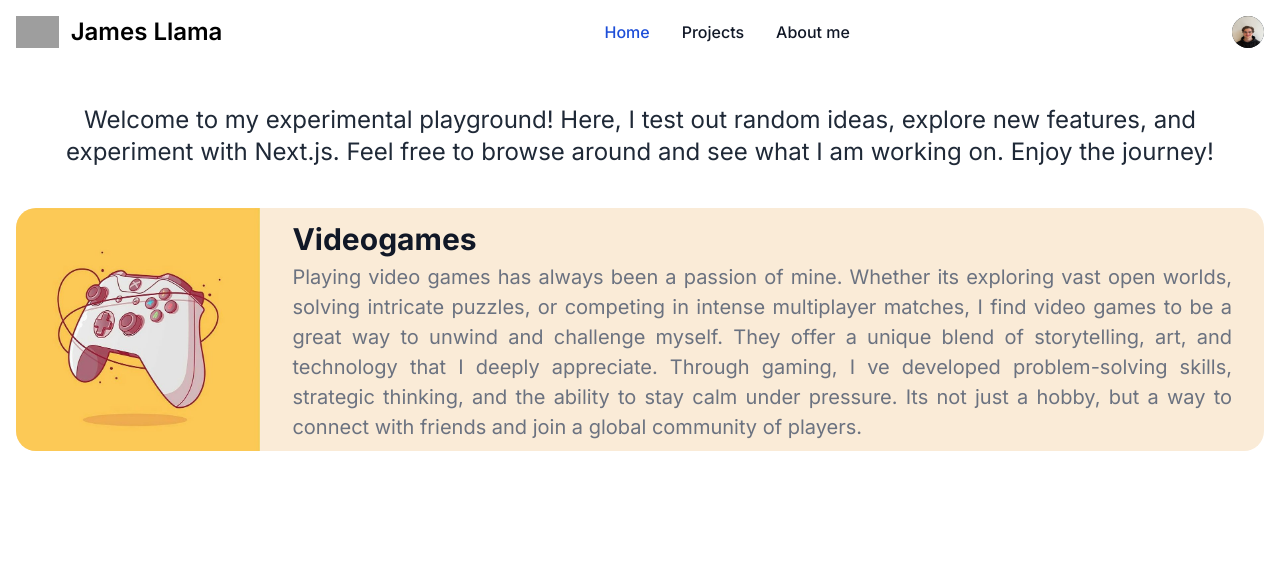
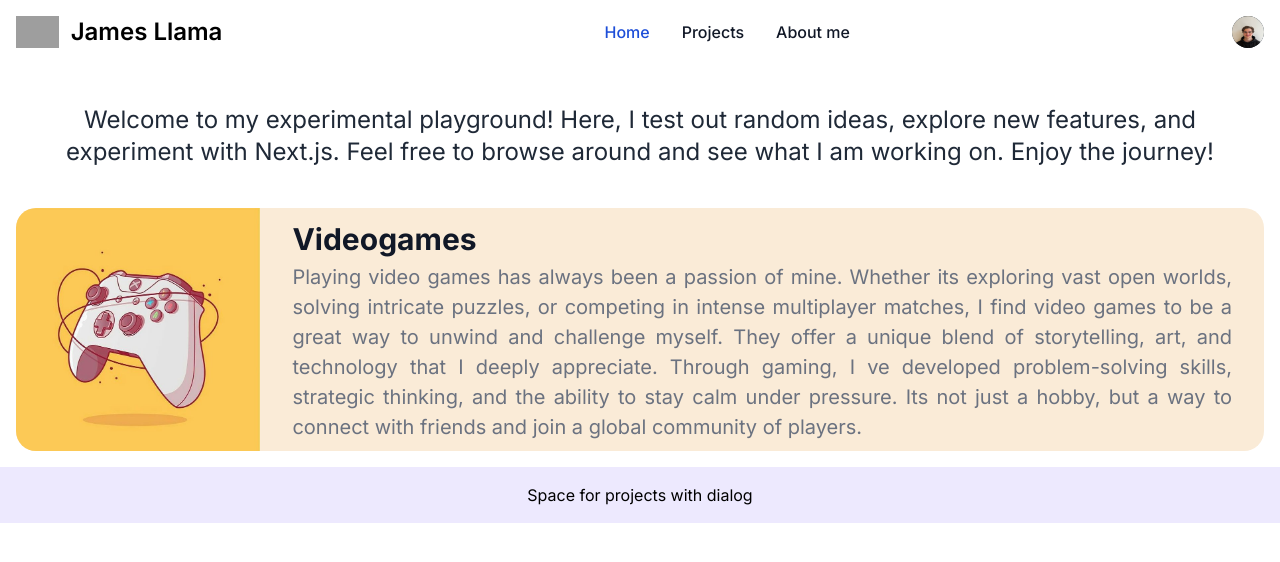
Before and after one commit to Hustini/random-stuff-nextjs, a Next.js app: page / in a window 1280 px wide. Shown: the top 562 px of the page. Built offline with nearby package versions, Linux system fonts and the light colour scheme; grey boxes are pictures that could not be loaded.

Commit message:
added project card

```diff
--- a/app/page.tsx
+++ b/app/page.tsx
@@ -1,5 +1,6 @@
 import NavBar from "./compontents/NavBar"
 import RawCss from '@/app/compontents/RawCss';
+import ProjectCard from '@/app/compontents/ProjectCard';
 
 export default function Home() {
   return (
@@ -7,6 +8,7 @@ export default function Home() {
         <NavBar />
         <h1 className='text-center text-2xl text-gray-800 m-10 px-2.5'>Welcome to my experimental playground! Here, I test out random ideas, explore new features, and experiment with Next.js. Feel free to browse around and see what I am working on. Enjoy the journey!</h1>
         <RawCss />
+        <ProjectCard />
     </main>
   );
 }
```
